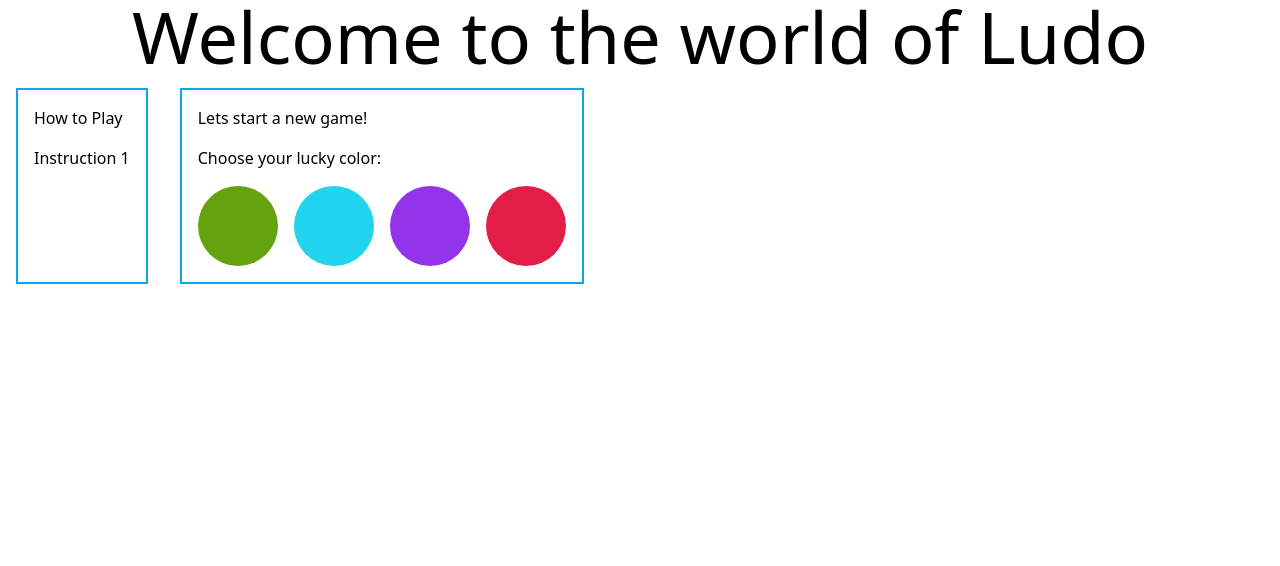
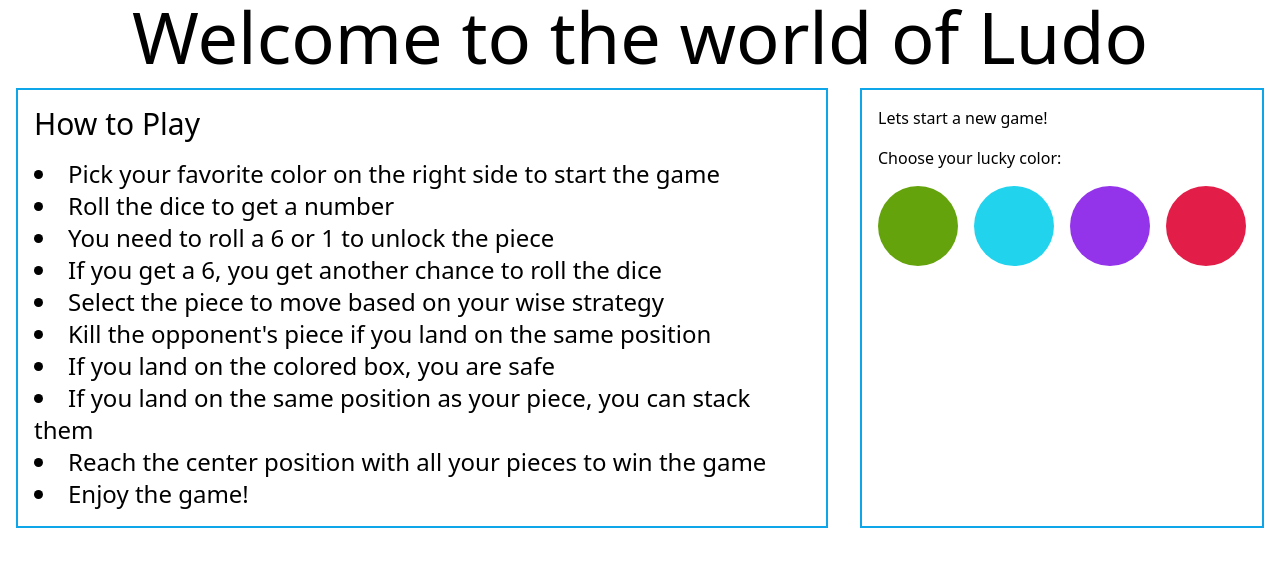
Before and after one commit to gauravloj/ludo-webapp, a React (Create React App) app: page / in a window 1280 px wide. Shown: the top 566 px of the page. Built offline with nearby package versions, Linux system fonts and the light colour scheme; the HTML template or start-up script is replaced by a standard one.

Commit message:
Add game instructions
Co-authored-by: Apoorva Ranade <56822679+apoorvaran@users.noreply.github.com>

```diff
--- a/src/components/LandingPage.js
+++ b/src/components/LandingPage.js
@@ -10,8 +10,27 @@ export function LandingPage({ startGameHandler }) {
       <div className="text-7xl text-center">Welcome to the world of Ludo</div>
       <div className="flex">
         <div className="flex flex-col border-solid border-2 border-sky-500 space-y-4 m-4 p-4">
-          <div className="">How to Play</div>
-          <div className="">Instruction 1</div>
+          <div className="text-3xl">How to Play</div>
+          <ol className="list-disc list-inside text-2xl">
+            <li>
+              Pick your favorite color on the right side to start the game
+            </li>
+            <li>Roll the dice to get a number</li>
+            <li>You need to roll a 6 or 1 to unlock the piece</li>
+            <li>If you get a 6, you get another chance to roll the dice</li>
+            <li>Select the piece to move based on your wise strategy</li>
+            <li>Kill the opponent's piece if you land on the same position</li>
+
+            <li> If you land on the colored box, you are safe</li>
+
+            <li>
+              If you land on the same position as your piece, you can stack them
+            </li>
+            <li>
+              Reach the center position with all your pieces to win the game
+            </li>
+            <li>Enjoy the game!</li>
+          </ol>
         </div>
         <div className="flex flex-col border-solid border-2 border-sky-500 space-y-4 m-4 p-4">
           <div className="">Lets start a new game!</div>
```
